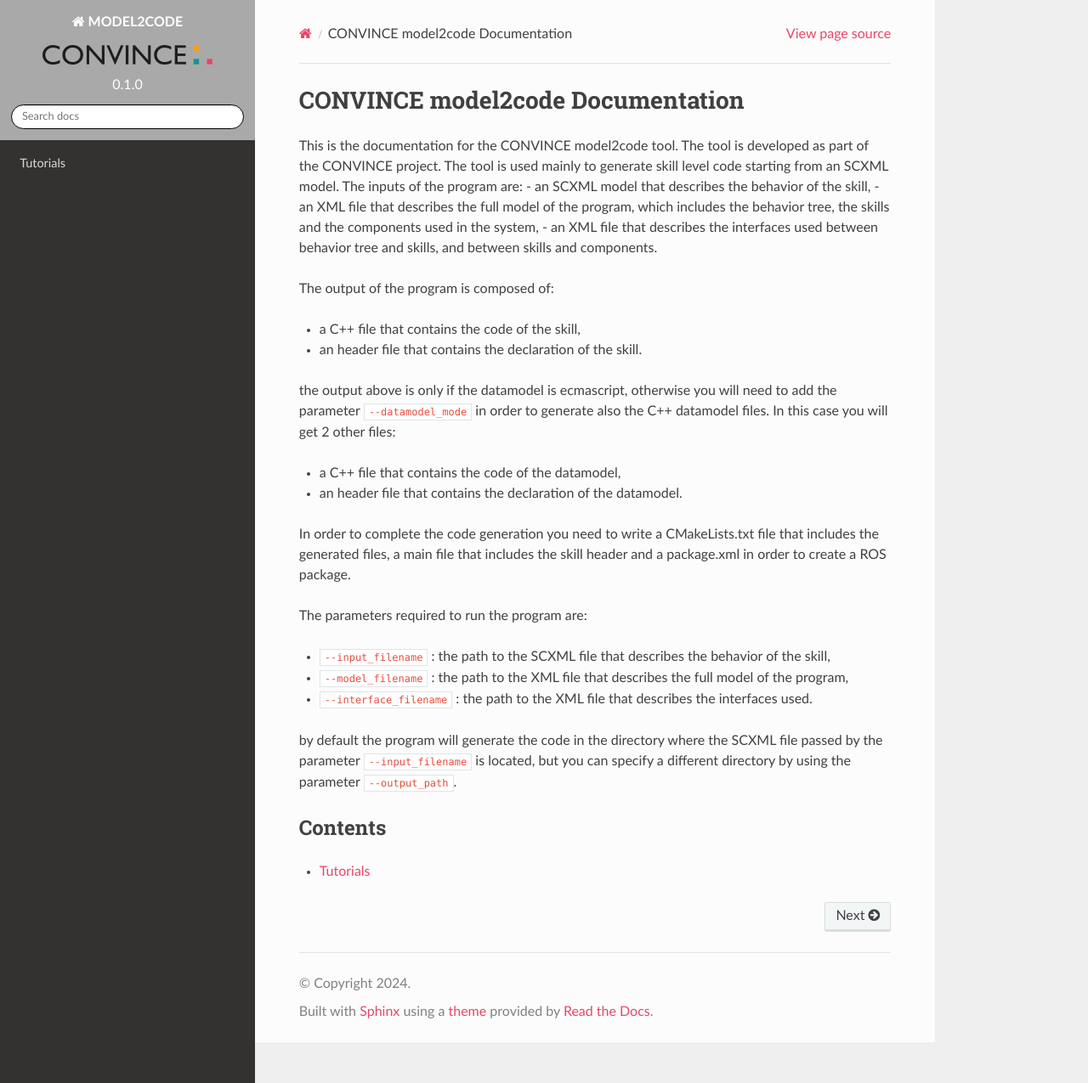
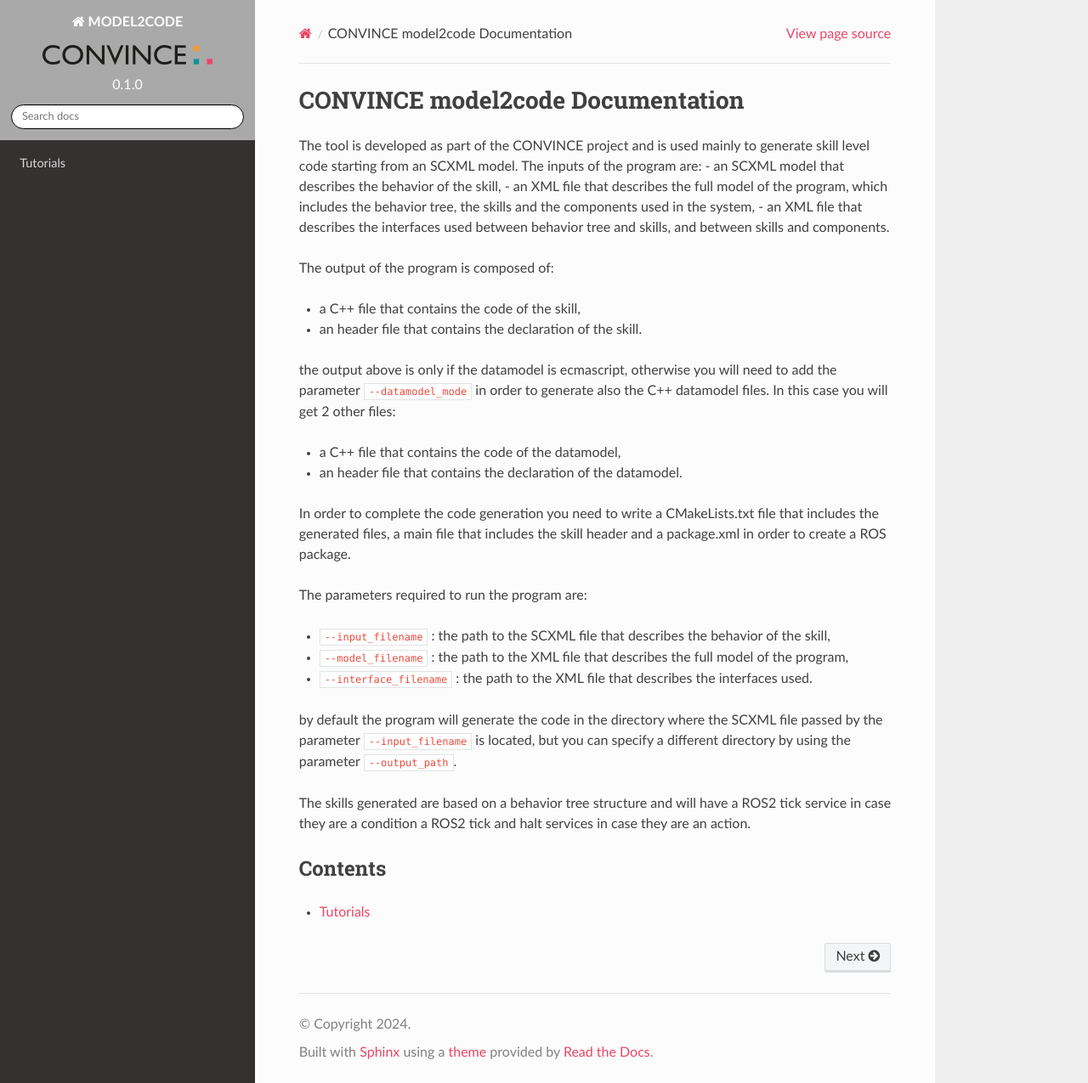
Before and after one commit to convince-project/model2code, a Sphinx documentation site: the page built from docs/source/index.rst, in a window 1280 px wide and 1275 px high. Shown: the whole window at 85% size. Built offline with Sphinx 7.4.7 and the Read the Docs theme 2.0.0, drawn with Linux system fonts in a browser that asks for light colours; pages that are not in the unit, such as notebooks, are missing from menus.

Commit message:
added some changes to documentation
Signed-off-by: Stefano Bernagozzi <stefano.bernagozzi@iit.it>

```diff
--- a/docs/source/index.rst
+++ b/docs/source/index.rst
@@ -1,7 +1,6 @@
 CONVINCE model2code Documentation
 ==================================
-This is the documentation for the CONVINCE model2code tool. The tool is developed as part of the CONVINCE project.
-The tool is used mainly to generate skill level code starting from an SCXML model.
+The tool is developed as part of the CONVINCE project and is used mainly to generate skill level code starting from an SCXML model.
 The inputs of the program are:
 - an SCXML model that describes the behavior of the skill,
 - an XML file that describes the full model of the program, which includes the behavior tree, the skills and the components used in the system,
@@ -29,6 +28,7 @@ The parameters required to run the program are:
 
 by default the program will generate the code in the directory where the SCXML file passed by the parameter ``--input_filename`` is located, but you can specify a different directory by using the parameter ``--output_path``.
 
+The skills generated are based on a behavior tree structure and will have a ROS2 tick service in case they are a condition a ROS2 tick and halt services in case they are an action.
 
 Contents
 ----------
```
Also changed, not shown: README.md (+1 -1 lines).
